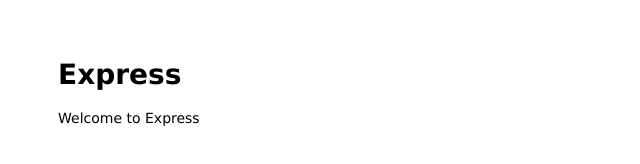
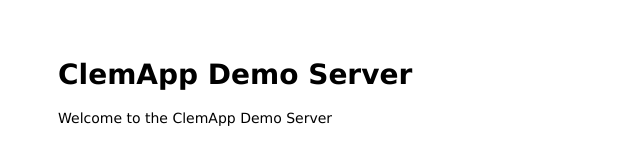
Before and after one commit to romainauthier-1/clemapp-backend-demo, a website: page public/index.html in a window 1280 px wide. Shown: the whole page, without its empty margins (0-640 px from the left). Drawn offline with Linux system fonts and the light colour scheme.

Commit message:
Update index.js

```diff
--- a/public/index.html
+++ b/public/index.html
@@ -1,13 +1,11 @@
 <html>
+	<head>
+		<title>ClemApp Demo Server</title>
+		<link rel="stylesheet" href="/stylesheets/style.css" />
+	</head>
 
-<head>
-  <title>Express</title>
-  <link rel="stylesheet" href="/stylesheets/style.css">
-</head>
-
-<body>
-  <h1>Express</h1>
-  <p>Welcome to Express</p>
-</body>
-
+	<body>
+		<h1>ClemApp Demo Server</h1>
+		<p>Welcome to the ClemApp Demo Server</p>
+	</body>
 </html>
```
